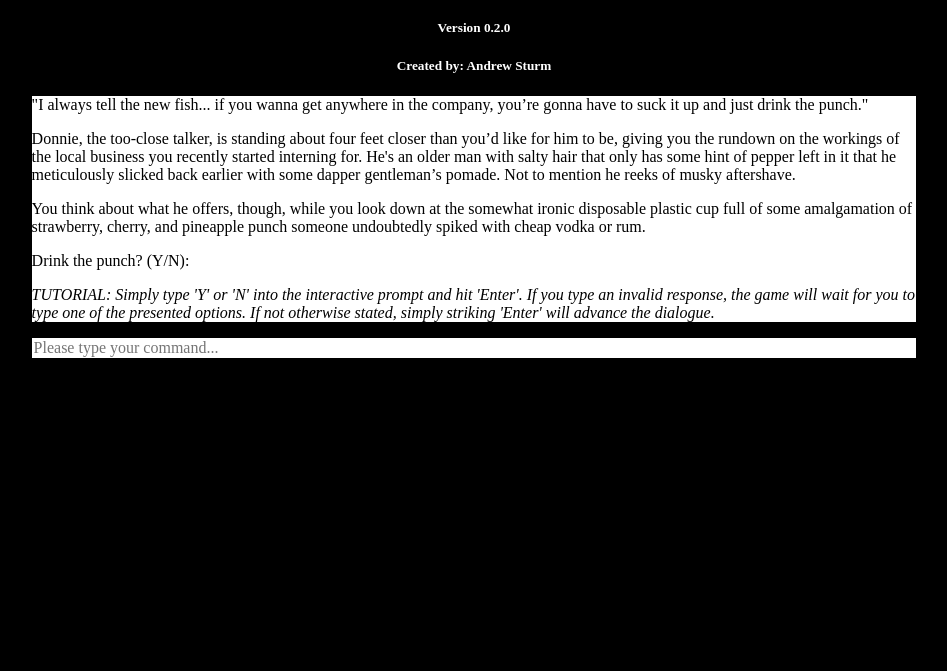
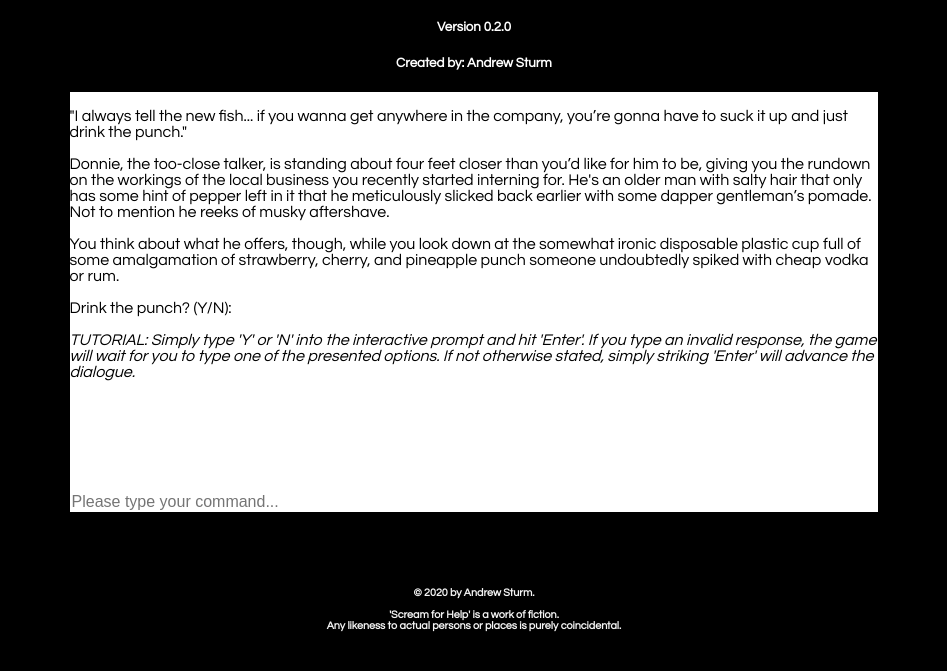
Before and after one commit to deadeye007/screamforhelp, a plain HTML site: page index.html in a window 1280 px wide. Shown: the part 57-728 px from the top of the page, without its empty margins (166-1113 px from the left). Drawn offline with Linux system fonts and the light colour scheme.

Commit message:
Cleaned up UI and the code therein.

```diff
--- a/index.html
+++ b/index.html
@@ -7,22 +7,33 @@
 </head>
 
 <body>
-<p>
-	<font color="white">
-	<div id="title-text"><p><h1 align="center">Scream for Help</h1></p></div>
-	<div id="title-text"><h5 align="center">Version 0.2.0</h5></div>
-	<div id="title-text"><h5 align="center">Created by: Andrew Sturm</h5></div>
-</p>
-<p>
-	<table id="center" class="center">
-	<div class="game-text" id="game-text"></div>
-	<div class="input-text" id="input-text"><input width="30" id="user-input" placeholder="Please type your command..."></input></div>
-	</table>
-	</font>
-</p>
+
+	<div id="title-text"><p><h1 align="center">Scream for Help</h1></p>
+		<h5 align="center">Version 0.2.0</h5>
+		<h5 align="center">Created by: Andrew Sturm</h5>
+	</div>
+
+
+	<div class="container" id="container">
+			<div class="game-text" id="game-text">
+			</div>
+
+			<div class="input-text" id="input-text">
+				<input width="30" id="user-input" placeholder="Please type your command..."></input>
+			</div>
+		</div>
+
+
+	<div id="footer" class="footer">
+		<h6 align="center"><p>© 2020 by Andrew Sturm.</p><p>'Scream for Help' is a work of fiction.<br>Any likeness to actual persons or places is purely coincidental.</p></h6>
+	</div>
+
+
     <script type="text/javascript" src="scripts/jquery-3.5.0.min.js"></script>
     <script type="text/javascript" src="scripts/vars.js"></script>
 	<script type="text/javascript" src="scripts/dialogue.js"></script>
 	<script type="text/javascript" src="scripts/script.js"></script>
+
 </body>
+
 </html>
--- a/scripts/script.js
+++ b/scripts/script.js
@@ -4,6 +4,7 @@
     Running on SturMotor Version 0.1.1
 */
 
+// TODO:
 // TODO: Use this function to prevent players from spamming commands.
 function sleep(ms) {
   return new Promise(resolve => setTimeout(resolve, ms));
@@ -66,22 +67,44 @@ function chooseOption(opt) {
         $('#game-text').append(dialogue[currentLocation].options[opt]);
         }
 
+    // Hide Title/Footer for more immersion.
+    if(currentLocation !== (currentLocation == "prologue" || currentLocation == "epilogue" || currentLocation == "acknowledgements")) {
+        var sheet = document.styleSheets[0];
+        sheet.addRule("#title-text", "visibility:hidden;", sheet.cssRules.length);
+        sheet.addRule("#footer", "visibility:hidden;", sheet.cssRules.length);
+        console.log(document.styleSheets[0]);
+    }
+
+
     // This is going to need more metrics to work correctly.
     // Automatically appends 'Press Enter to Continue' in the absence of a choice array
     if(currentOption === "") { $('#game-text').append("<p><i><b>'Press Enter to Continue'</i></b></p>"); }
 
 
+    // Prologue (Y/N)
+
     if(currentOption == dialogue.prologue.options["y"] || dialogue.prologue.options["n"]) { roomtraverse("trunk"); }
 
 
+    // Trunk (ABC)
+
     if(currentOption == dialogue.trunk.options["a"]) { roomtraverse("trunk_handle"); }
 
+    if(currentOption == dialogue.trunk.options["b"]) { checkPockets = 1; }
+
+    if(currentOption == dialogue.trunk.options["c"]) { screamCount + 1; sfhcount() }
+
+
+    // Trunk, Handle Pulled (ABC)
 
     if(currentOption == dialogue.trunk_handle.options["a"]) { roomtraverse("trunk_open"); }
 
-
     if(currentOption == (dialogue.trunk_handle.options["b"] || dialogue.trunk_open.options["a"]) && invTireIron == 0) { roomtraverse("tireiron"); }
 
+    if(currentOption == dialogue.trunk_handle.options["c"]) { justListened = 1; }
+
+
+    // Tire Iron
 
     if(currentOption == dialogue.tireiron.options["y"] && invTireIron == 0) {
         invTireIron = 1;
@@ -97,6 +120,11 @@ function chooseOption(opt) {
         console.log("You did not pick up the tire iron.");
         currentLocation = previousLocation;
         }
+
+    // Trunk Open
+    // Option A is an 'or' condition for trunk_handle option B, as they both go to Tire Iron.
+
+    if(currentOption == dialogue.trunk_open.options["b"]) { screamCount + 1; sfhcount() }
 
     if(currentOption == dialogue.trunk_open.options["c"]) { roomtraverse("trunk_out"); }
 
@@ -132,7 +160,7 @@ function chooseOption(opt) {
 
     if(currentOption == dialogue.tripped_up.options["a"]) { roomtraverse("at_bridge"); }
 
-
+    // You will need to fix the assumption that the user is going to pick up the doll first.
     // Creepy Doll Interaction
     if(currentOption == dialogue.tripped_up.options["b"] && investigateDoll == 0) {
         roomtraverse("checkdoll");
@@ -778,13 +806,25 @@ function roomtraverse(room) {
     console.log("Your previousLocation changed to: " + previousLocation);
 }
 
+function sfhcount() {
+    // Pick a random number between 0 and 100.
+    random = Math.floor(Math.random() * 101);
 
-// SFH_Count
-/* THIS IS MERELY A PLACEHOLDER
-   FOR A FEATURE I HOLD NEAR AND
-   DEAR, BUT I JUST HAVEN'T HAD
-   THE TIME TO FLESH IT OUT.
-*/
+    // Console Print for Debugging
+    console.log("Random Number: "+random);
+    console.log("Scream Count: "+screamCount);
+
+    // If you've screamed your last scream...
+    if(random <= sfhcount) {
+        currentLocation = gameover;
+        clear()
+        $('#game-text').append("<p>The silence after the end of your scream is only momentary.</p><p>Immediately following that, your ears are drowned in a deluge of noise as your surroundings melt like a surrealistic \
+            Salvador Dalí painting—and with it... all the light, too.</p><p>All at once, the burdens of the night are lifted, along with all the others.</p><p>You realize you don't realize anymore. You simply don't. You're \
+            simply... <i>not.</i></p>");
+    }
+
+}
+
 
 // Kick off the whole thing with the initial start game function.
 function startgame() {
--- a/scripts/stylesheet.css
+++ b/scripts/stylesheet.css
@@ -1,35 +1,59 @@
 body {
     background-color: black;
-    color:white;
+    color: white;
+    font-family: "Century Gothic";
+    resize: none;
+    overflow: hidden;
 }
 
-h1 {
-	font-family: "Century Gothic";
+#container {
+    margin-left: auto;
+    margin-right: auto;
+    max-width: 80%;
+    max-height: 5%;
+    overflow: auto;
+    position: static;
+    resize: none;
+    height:100%;
+    width: 100%;
 }
 
-div.game-text {
-	background-color: white;
-    font-family: "Times New Roman";
+#footer {
+    background-color: black;
+    color: whitesmoke;
+    padding: 50px;
+    position:static;
+    resize: none;
+}
+
+#game-text {
+    background-color: white;
+    color: black;
     font-size: medium;
+    height: 50vh;
+    margin-left: inherit;
+    margin-right: inherit;
+    max-width: inherit;
+    max-height: inherit;
+    overflow: auto;
+    position: static;
+    resize: none;
+}
+
+#input-text {
+    background-color: white;
     color: black;
-    width: 70%;
-    margin-left: auto;
-    margin-right: auto;
+    margin-left: inherit;
+    margin-right: inherit;
+    max-width: inherit;
+    max-height: inherit;
+    position: static;
+    resize: none;
 }
 
 input {
-    font-family: "Times New Roman";
+    border: 0;
+    color: black;
     font-size: medium;
-    color: black;
-    width: 95%;
-    border: 0;
+    width: 70%;
 }
-
-div.input-text {
-	background-color: white;
-    font-family: "Times New Roman";
-    color: black;
-    width: 70%;
-    margin-left: auto;
-    margin-right: auto;
-}
--- a/scripts/vars.js
+++ b/scripts/vars.js
@@ -20,7 +20,7 @@ var invInvoice = 0;
 // Status Variables
 var screamCount = 0;
 var punchDrank = 0;
-var screamMax = 0;
+var justListened = 0;
 var drinkRiver = 0;
 var ringPulled = 0;
 var closeTacklebox = 0;
```
